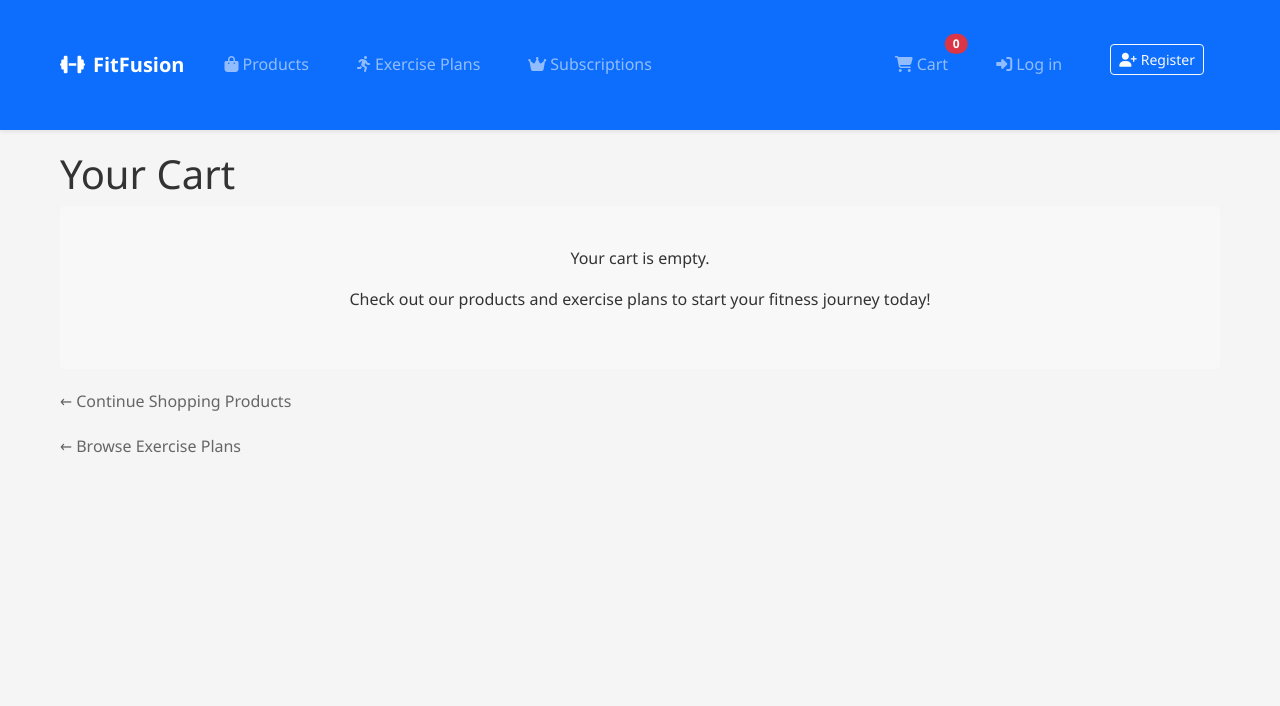
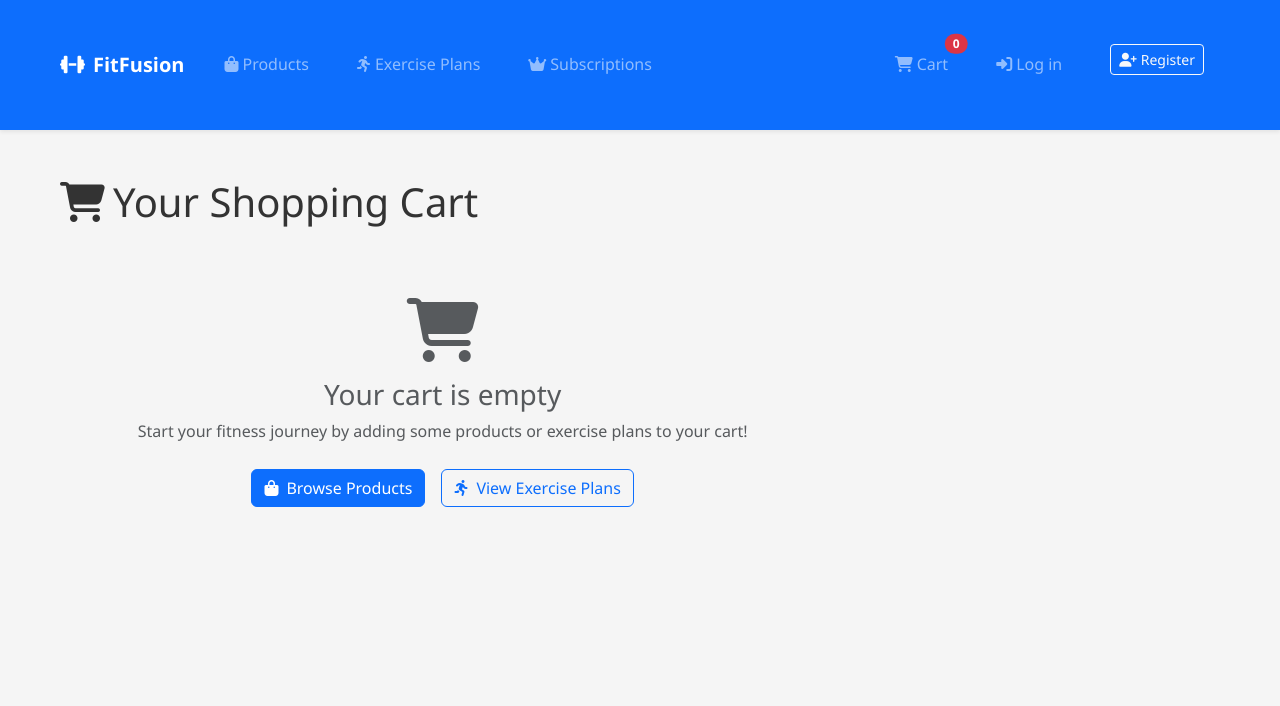
Before and after one commit to nvanderwalt/ecommerce-site, a Django app: page /cart/ in a window 1280 px wide. Shown: the top 706 px of the page. Run offline with Django 5.2, Linux system fonts and the light colour scheme.

Commit message:
Improve cart page UX with modern design

```diff
--- a/inventory/templates/inventory/cart.html
+++ b/inventory/templates/inventory/cart.html
@@ -1,60 +1,156 @@
 {% extends "base.html" %}
 {% load static %}
 
+{% block title %}Shopping Cart - FitFusion{% endblock %}
+
 {% block content %}
-<div class="cart-container">
-    <h1>Your Cart</h1>
+<div class="container py-5">
+    <div class="row">
+        <div class="col-lg-8">
+            <h1 class="mb-4">
+                <i class="fas fa-shopping-cart me-2"></i>Your Shopping Cart
+            </h1>
 
-    {% if messages %}
-    <div class="messages">
-        {% for message in messages %}
-        <div class="alert alert-{{ message.tags }}">
-            {{ message }}
+            {% if cart_items %}
+                <div class="cart-items">
+                    {% for item in cart_items %}
+                        <div class="card mb-3 shadow-sm">
+                            <div class="card-body">
+                                <div class="row align-items-center">
+                                    <div class="col-md-8">
+                                        <div class="d-flex align-items-center">
+                                            <div class="item-icon me-3">
+                                                {% if item.item_type == 'product' %}
+                                                    <i class="fas fa-dumbbell fa-2x text-primary"></i>
+                                                {% else %}
+                                                    <i class="fas fa-running fa-2x text-success"></i>
+                                                {% endif %}
+                                            </div>
+                                            <div>
+                                                <h5 class="card-title mb-1">{{ item.item.name }}</h5>
+                                                <p class="text-muted mb-2">
+                                                    <span class="badge bg-secondary">{{ item.item_type|title }}</span>
+                                                </p>
+                                                <p class="text-primary fw-bold mb-0">€{{ item.item.price }}</p>
+                                            </div>
+                                        </div>
+                                    </div>
+
+                                    <div class="col-md-4">
+                                        <div class="d-flex flex-column align-items-end">
+                                            <div class="quantity-controls mb-2">
+                                                <form method="POST" action="{% url 'inventory:update_cart' item.item_type item.item.id %}" class="d-flex align-items-center">
+                                                    {% csrf_token %}
+                                                    <button type="submit" name="action" value="decrease" class="btn btn-outline-secondary btn-sm"
+                                                        {% if item.quantity == 1 %}disabled{% endif %}>
+                                                        <i class="fas fa-minus"></i>
+                                                    </button>
+                                                    <span class="mx-3 fw-bold">{{ item.quantity }}</span>
+                                                    <button type="submit" name="action" value="increase" class="btn btn-outline-secondary btn-sm">
+                                                        <i class="fas fa-plus"></i>
+                                                    </button>
+                                                </form>
+                                            </div>
+
+                                            <p class="fw-bold text-success mb-2">Subtotal: €{{ item.item_total }}</p>
+
+                                            <form method="POST" action="{% url 'inventory:remove_from_cart' item.item_type item.item.id %}" class="d-inline">
+                                                {% csrf_token %}
+                                                <button type="submit" class="btn btn-outline-danger btn-sm">
+                                                    <i class="fas fa-trash me-1"></i>Remove
+                                                </button>
+                                            </form>
+                                        </div>
+                                    </div>
+                                </div>
+                            </div>
                         </div>
                     {% endfor %}
                 </div>
+            {% else %}
+                <div class="text-center py-5">
+                    <i class="fas fa-shopping-cart fa-4x text-muted mb-3"></i>
+                    <h3 class="text-muted">Your cart is empty</h3>
+                    <p class="text-muted mb-4">Start your fitness journey by adding some products or exercise plans to your cart!</p>
+                    <div class="d-flex justify-content-center gap-3">
+                        <a href="{% url 'product_list' %}" class="btn btn-primary">
+                            <i class="fas fa-shopping-bag me-2"></i>Browse Products
+                        </a>
+                        <a href="{% url 'exercise_plan_list' %}" class="btn btn-outline-primary">
+                            <i class="fas fa-running me-2"></i>View Exercise Plans
+                        </a>
+                    </div>
+                </div>
             {% endif %}
+        </div>
 
         {% if cart_items %}
-        <ul class="cart-items">
-            {% for item in cart_items %}
-                <li class="cart-item">
-                    <div class="item-details">
-                        <h2>{{ item.item.name }}</h2>
-                        <p class="item-type">{{ item.item_type|title }}</p>
-                        <p class="price">Price: €{{ item.item.price }}</p>
+            <div class="col-lg-4">
+                <div class="card shadow-sm sticky-top" style="top: 2rem;">
+                    <div class="card-header bg-primary text-white">
+                        <h5 class="mb-0">
+                            <i class="fas fa-receipt me-2"></i>Order Summary
+                        </h5>
                     </div>
-                    <div class="item-controls">
-                        <form method="POST" action="{% url 'inventory:update_cart' item.item_type item.item.id %}" class="quantity-form">
-                            {% csrf_token %}
-                            <button type="submit" name="action" value="decrease" class="qty-btn"
-                                {% if item.quantity == 1 %}disabled{% endif %}>-</button>
-                            <span class="quantity">{{ item.quantity }}</span>
-                            <button type="submit" name="action" value="increase" class="qty-btn">+</button>
-                        </form>
-                        <p class="item-total">Subtotal: €{{ item.item_total }}</p>
-                        <form method="POST" action="{% url 'inventory:remove_from_cart' item.item_type item.item.id %}" class="remove-form">
-                            {% csrf_token %}
-                            <button type="submit" class="remove-btn">Remove</button>
-                        </form>
+                    <div class="card-body">
+                        <div class="d-flex justify-content-between mb-3">
+                            <span>Items ({{ cart_items|length }}):</span>
+                            <span class="fw-bold">€{{ total }}</span>
                         </div>
-                </li>
-            {% endfor %}
-        </ul>
-
-        <div class="cart-summary">
-            <h3>Total: €{{ total }}</h3>
-            <form id="payment-form">
-                {% csrf_token %}
-                <button type="button" id="checkout-button" class="checkout-btn">Checkout with Stripe</button>
-            </form>
+                        <hr>
+                        <div class="d-flex justify-content-between mb-3">
+                            <span class="fs-5 fw-bold">Total:</span>
+                            <span class="fs-5 fw-bold text-primary">€{{ total }}</span>
                         </div>
 
+                        <form id="payment-form" class="d-grid">
+                            {% csrf_token %}
+                            <button type="button" id="checkout-button" class="btn btn-success btn-lg">
+                                <i class="fas fa-credit-card me-2"></i>Proceed to Checkout
+                            </button>
+                        </form>
+
+                        <div class="text-center mt-3">
+                            <small class="text-muted">
+                                <i class="fas fa-lock me-1"></i>Secure payment powered by Stripe
+                            </small>
+                        </div>
+                    </div>
+                </div>
+            </div>
+        {% endif %}
+    </div>
+
+    {% if cart_items %}
+        <div class="row mt-4">
+            <div class="col-12">
+                <div class="d-flex justify-content-between align-items-center">
+                    <div>
+                        <a href="{% url 'product_list' %}" class="btn btn-outline-primary">
+                            <i class="fas fa-arrow-left me-2"></i>Continue Shopping
+                        </a>
+                    </div>
+                    <div>
+                        <a href="{% url 'exercise_plan_list' %}" class="btn btn-outline-success">
+                            <i class="fas fa-running me-2"></i>Browse Exercise Plans
+                        </a>
+                    </div>
+                </div>
+            </div>
+        </div>
+    {% endif %}
+</div>
+
+{% if cart_items %}
 <script src="https://js.stripe.com/v3/"></script>
 <script>
     const stripe = Stripe("{{ stripe_public_key }}");
 
     document.getElementById("checkout-button").addEventListener("click", function () {
+        const button = this;
+        button.disabled = true;
+        button.innerHTML = '<i class="fas fa-spinner fa-spin me-2"></i>Processing...';
+
         fetch("{% url 'create_checkout_session' %}", {
             method: "POST",
             headers: {
@@ -62,23 +158,19 @@
             }
         })
         .then(response => response.json())
-                .then(session => stripe.redirectToCheckout({ sessionId: session.id }))
+        .then(session => {
+            if (session.error) {
+                throw new Error(session.error);
+            }
+            return stripe.redirectToCheckout({ sessionId: session.id });
+        })
         .catch(error => {
             console.error('Error:', error);
+            button.disabled = false;
+            button.innerHTML = '<i class="fas fa-credit-card me-2"></i>Proceed to Checkout';
             alert('An error occurred during checkout. Please try again.');
         });
     });
 </script>
-    {% else %}
-        <div class="empty-cart">
-            <p>Your cart is empty.</p>
-            <p>Check out our products and exercise plans to start your fitness journey today!</p>
-        </div>
 {% endif %}
-
-    <div class="cart-links">
-        <p class="back-link"><a href="{% url 'product_list' %}">← Continue Shopping Products</a></p>
-        <p class="back-link"><a href="{% url 'exercise_plan_list' %}">← Browse Exercise Plans</a></p>
-    </div>
-</div>
 {% endblock %}
```
Lines whose indentation alone changed are shown as unchanged.
